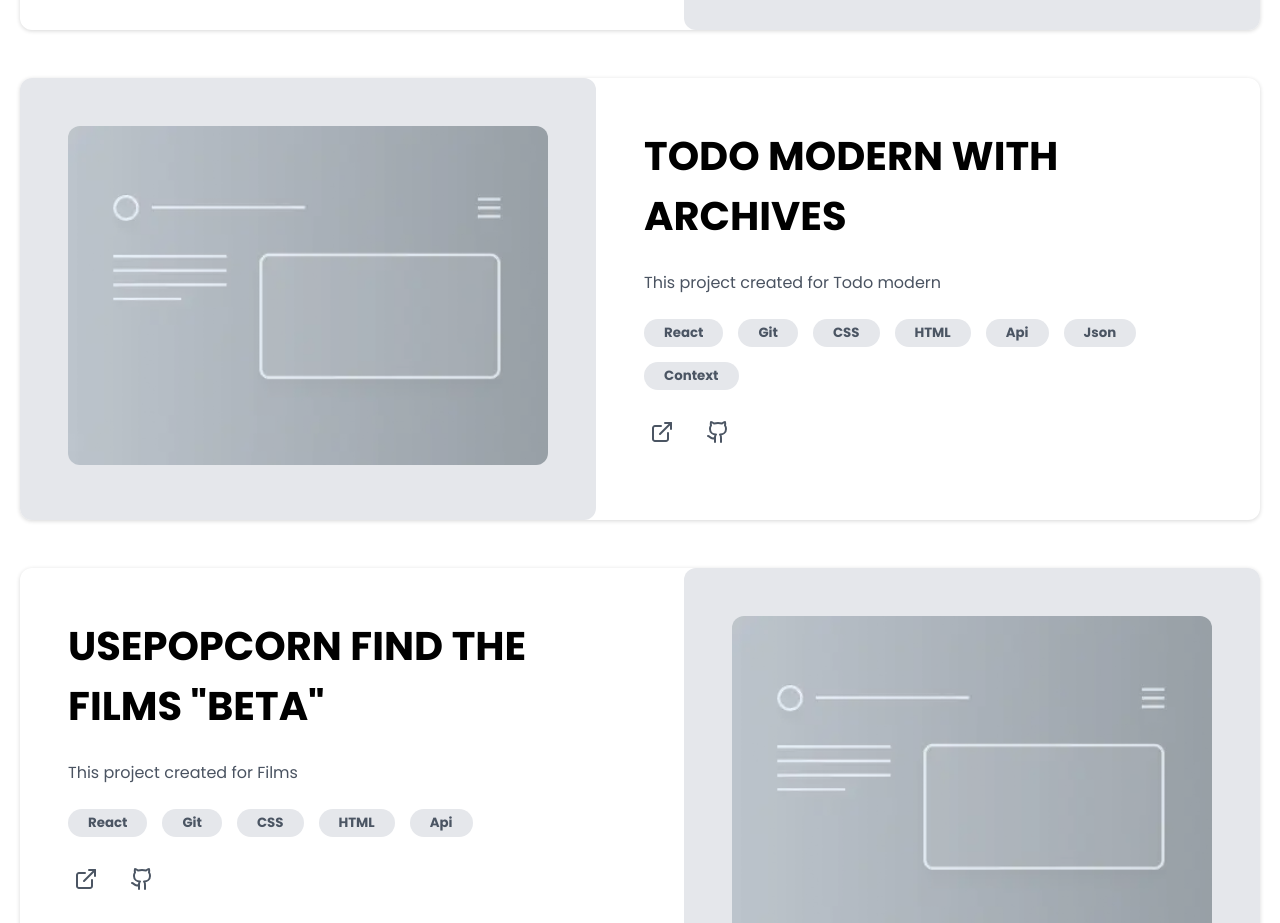
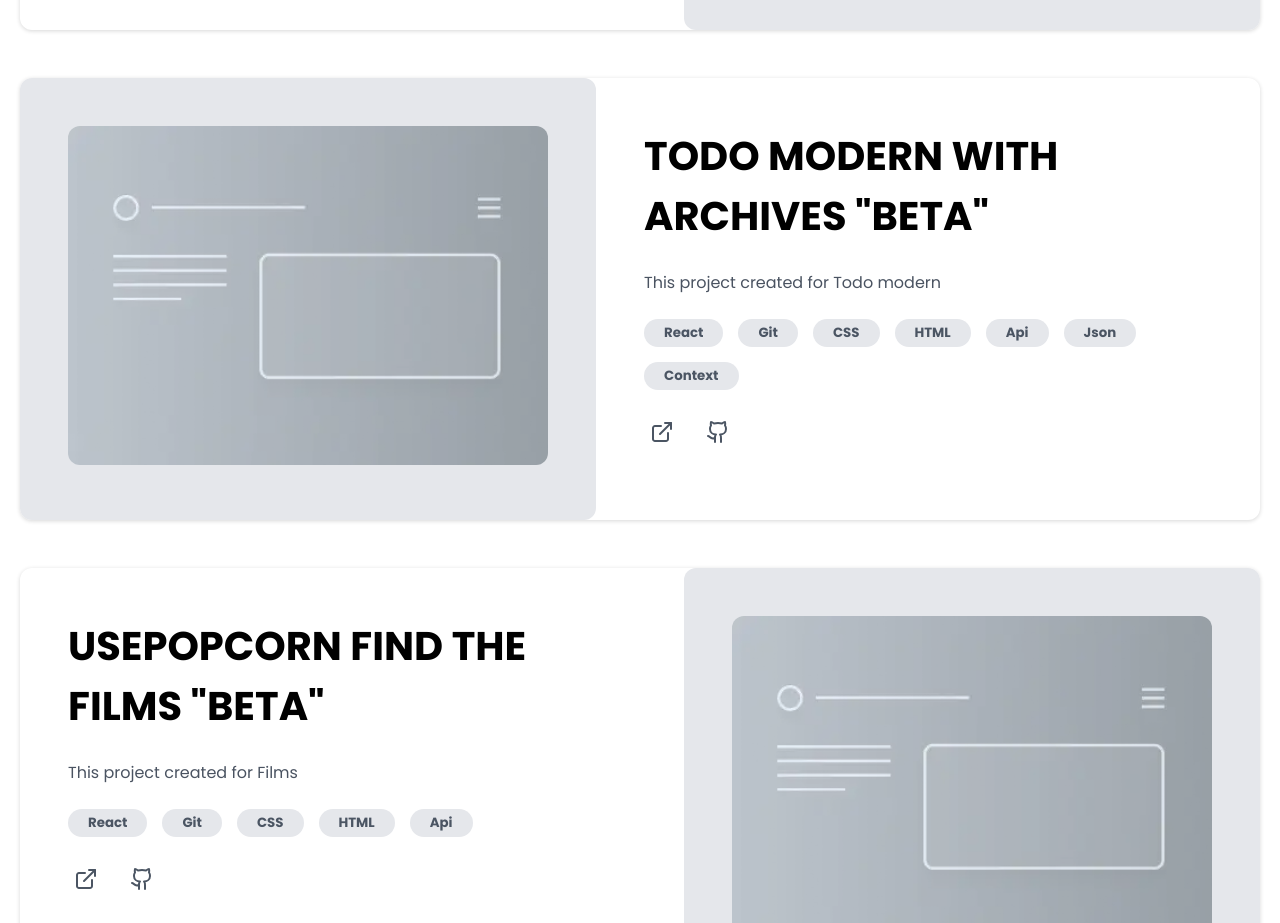
Before and after one commit to Saidazimweb01/New-Portfolio, a React (Vite) app: page /works in a window 1280 px wide. Shown: the part 2960-3883 px from the top of the page. Built offline with nearby package versions, Linux system fonts and the light colour scheme.

Commit message:
add new code

```diff
--- a/src/Components/Projects/Projects.jsx
+++ b/src/Components/Projects/Projects.jsx
@@ -263,7 +263,7 @@ function Projects() {
                                 <img width={480} src={no} alt="" />
                             </div>
                             <div className={mode ? "works__content-black" : "works__content"}>
-                                <h3 className={mode ? "works__name-black" : "works__name"}>Todo modern with Archives</h3>
+                                <h3 className={mode ? "works__name-black" : "works__name"}>Todo modern with Archives "BETA"</h3>
                                 <p className={mode ? "works__info-black" : "works__info"}>
                                     This project created for Todo modern
                                 </p>
```
